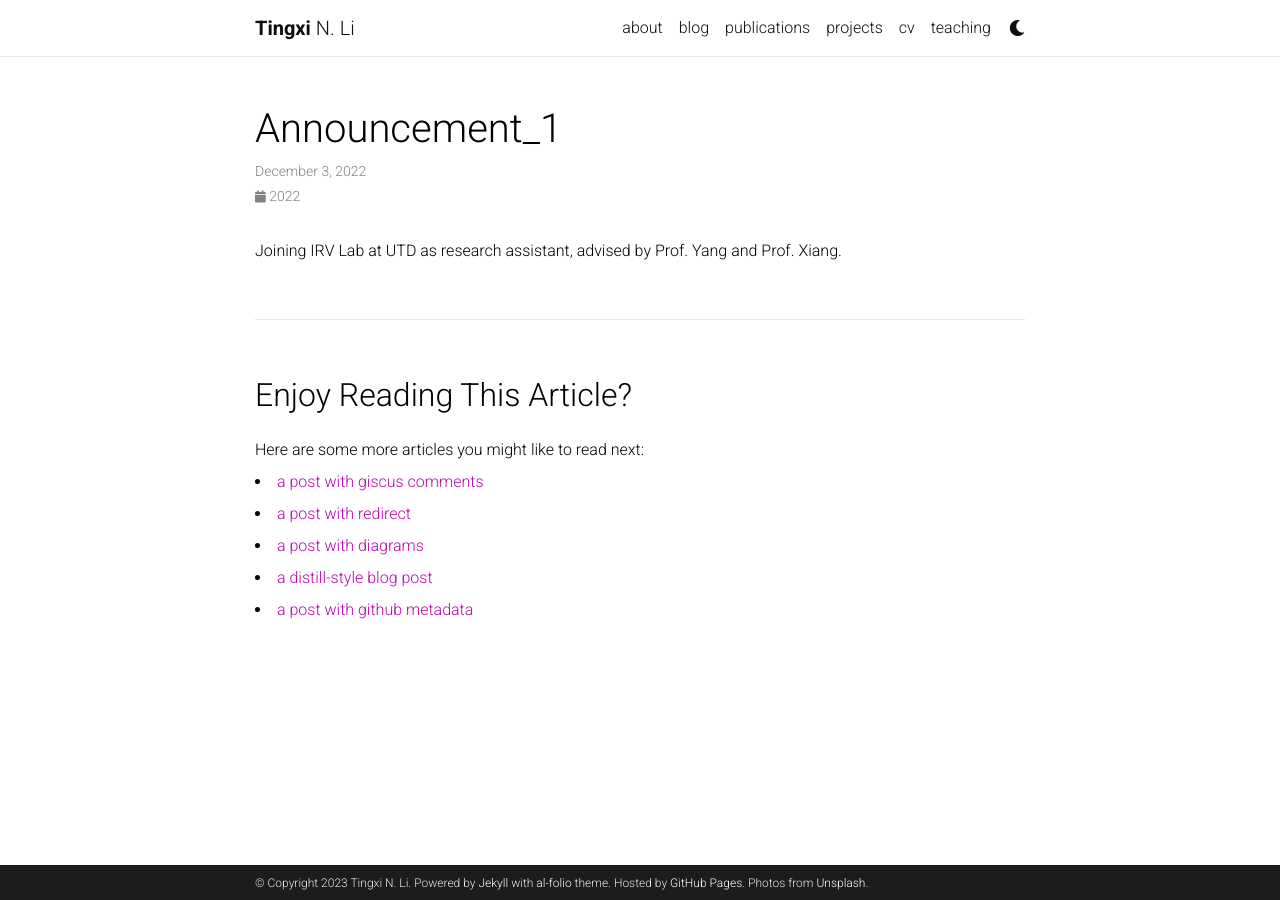
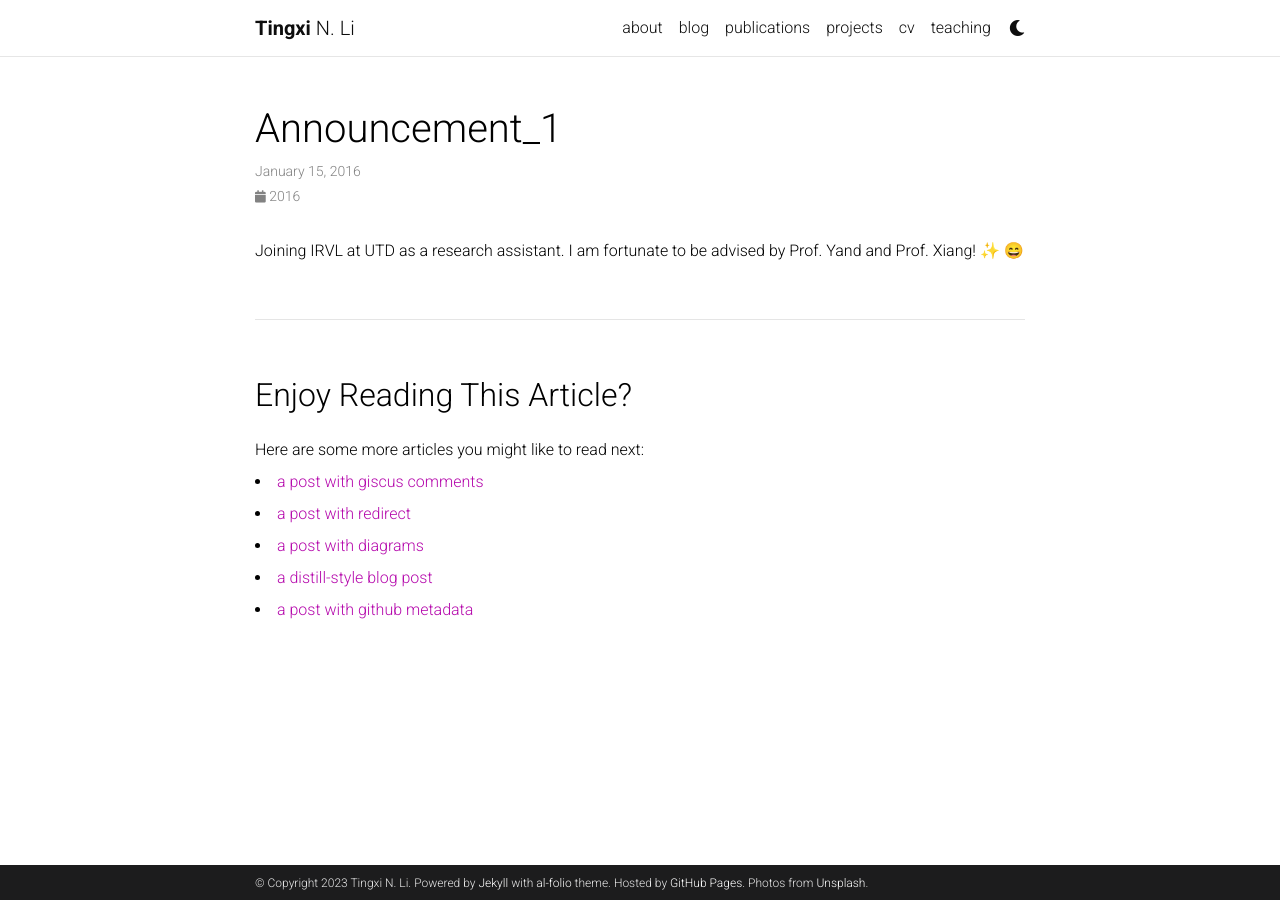
Before and after one commit to tinzzyli/tinzzyli.github.io, a Jekyll site: the page built from _news/announcement_1.md, in a window 1280 px wide. Built offline with Jekyll 4.4.1, drawn with Linux system fonts in a browser that asks for light colours; emoji names are drawn with the system emoji font; comment, search, counter and statistics services are not loaded; a style sheet for code colours, icons or effects is not loaded.

Commit message:
Update announcement_1.md

```diff
--- a/_news/announcement_1.md
+++ b/_news/announcement_1.md
@@ -1,7 +1,6 @@
 ---
 layout: post
-date: 2022-12-3 02:00:00-0800
+date: 2016-01-15 07:59:00-0400
 inline: true
 ---
-
-Joining IRV Lab at UTD as research assistant, advised by Prof. Yang and Prof. Xiang.
+Joining IRVL at UTD as a research assistant. I am fortunate to be advised by Prof. Yand and Prof. Xiang! :sparkles: :smile:
```
